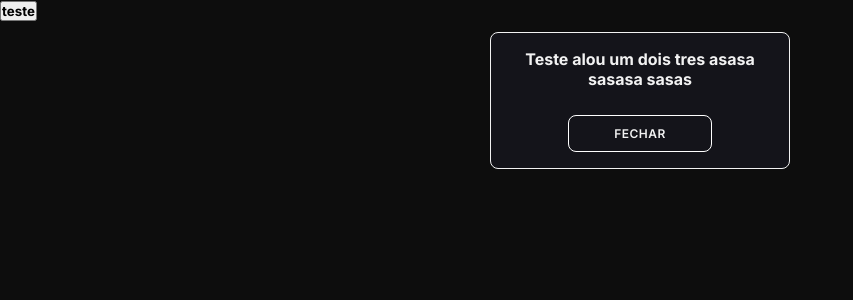
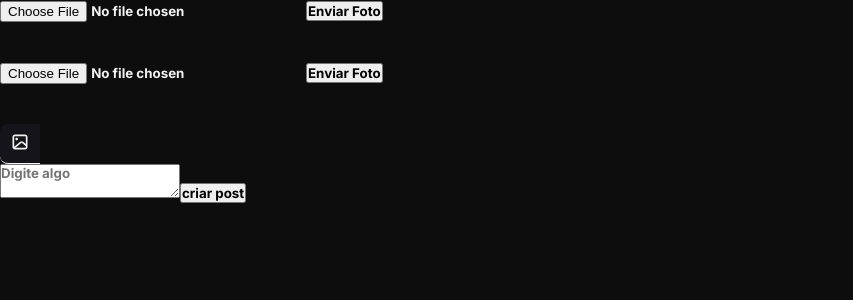
Before and after one commit to MarcosMantovani/Textly, a React (Create React App) app in the folder frontend/: page /test in a window 1280 px wide. Shown: the top 300 px of the page, without its empty margins (0-853 px from the left). Built offline with nearby package versions, Linux system fonts and the light colour scheme.

Commit message:
feat: adding animation to the message component and adding share icon to quote posts

```diff
--- a/frontend/src/components/FileUpload/index.tsx
+++ b/frontend/src/components/FileUpload/index.tsx
@@ -135,21 +135,9 @@ const FileUpload = () => {
     })
   }, [postBody, postImage])
 
-  const [opened, setOpened] = useState(true)
-
   return (
     <div>
-      <Message opened={opened} onClick={() => setOpened(!opened)}>
-        Teste alou um dois tres asasa sasasa sasas
-      </Message>
-      <button
-        onClick={() => {
-          console.log(opened)
-        }}
-      >
-        teste
-      </button>
-      {/* <input
+      <input
         type="file"
         onChange={handleProfilePhotoChange}
         accept=".jpg, .jpeg, .png, .gif"
@@ -200,7 +188,7 @@ const FileUpload = () => {
       />
       <button type="button" onClick={handleCreatePost}>
         criar post
-      </button> */}
+      </button>
     </div>
   )
 }
--- a/frontend/src/components/Message/index.tsx
+++ b/frontend/src/components/Message/index.tsx
@@ -10,8 +10,7 @@ type Props = {
 const Message = ({ children, opened = false, onClick }: Props) => {
   return (
     <>
-      {opened && (
-        <S.Container>
+      <S.Container $opened={opened}>
         <div>
           <p>{children}</p>
         </div>
@@ -26,7 +25,6 @@ const Message = ({ children, opened = false, onClick }: Props) => {
           </Button>
         </div>
       </S.Container>
-      )}
     </>
   )
 }
--- a/frontend/src/components/Message/styles.ts
+++ b/frontend/src/components/Message/styles.ts
@@ -1,9 +1,13 @@
 import styled from 'styled-components'
 import { colors } from '../../styles'
 
-export const Container = styled.div`
-  position: absolute;
-  top: 32px;
+type Props = {
+  $opened: boolean
+}
+
+export const Container = styled.div<Props>`
+  position: fixed;
+  top: ${({ $opened }) => ($opened ? '32px' : '12px')};
   left: 50%;
   transform: translateX(-50%);
   display: flex;
@@ -16,4 +20,6 @@ export const Container = styled.div`
   border: 1px solid ${colors.white};
   background-color: ${colors.blue};
   text-align: center;
+  opacity: ${({ $opened }) => ($opened ? '1' : '0')};
+  transition: top 0.3s ease, opacity 0.3s ease;
 `
--- a/frontend/src/components/Post/index.tsx
+++ b/frontend/src/components/Post/index.tsx
@@ -8,6 +8,7 @@ import { ReactComponent as LikeIcon } from '../../assets/media/heart-outline.svg
 import { ReactComponent as MessageIcon } from '../../assets/media/message-circle-outline.svg'
 import { ReactComponent as ConfirmIcon } from '../../assets/media/checkmark-outline.svg'
 import { ReactComponent as CloseIcon } from '../../assets/media/close-outline.svg'
+import { ReactComponent as ShareIcon } from '../../assets/media/corner-down-right-outline.svg'
 
 import Button from '../Button'
 
@@ -328,6 +329,10 @@ const Post = ({ postContent, profile }: CombinedProps) => {
               )}
               {postContent.quoted_post && (
                 <S.QuotedPostContainer>
+                  <div className="shareIcon">
+                    <ShareIcon />
+                  </div>
+                  <div>
                     <div className="headInfo">
                       <div className="mainInfo">
                         <S.QuotedProfilePhoto
@@ -358,7 +363,9 @@ const Post = ({ postContent, profile }: CombinedProps) => {
                       </div>
                     </div>
                     <div className="quotedContent">
-                    <p className="quotedBody">{postContent.quoted_post.body}</p>
+                      <p className="quotedBody">
+                        {postContent.quoted_post.body}
+                      </p>
                       {postContent.quoted_post.image && (
                         <img
                           className="PostImage"
@@ -366,6 +373,7 @@ const Post = ({ postContent, profile }: CombinedProps) => {
                           alt="Post Image"
                         />
                       )}
+                    </div>
                   </div>
                 </S.QuotedPostContainer>
               )}
--- a/frontend/src/components/Post/styles.ts
+++ b/frontend/src/components/Post/styles.ts
@@ -117,6 +117,22 @@ export const QuotedProfilePhoto = styled(ProfilePhoto)`
 `
 
 export const QuotedPostContainer = styled.div`
+  display: grid;
+  grid-template-columns: 20px auto;
+
+  .shareIcon {
+    display: flex;
+    align-items: center;
+    max-width: 20px;
+    height: 40px;
+
+    svg {
+      * {
+        fill: ${colors.white};
+      }
+    }
+  }
+
   .headInfo {
     display: flex;
     justify-content: space-between;
```
Also changed, not shown: frontend/src/assets/media/corner-down-right-outline.svg (added). Lines whose indentation alone changed are shown as unchanged.
